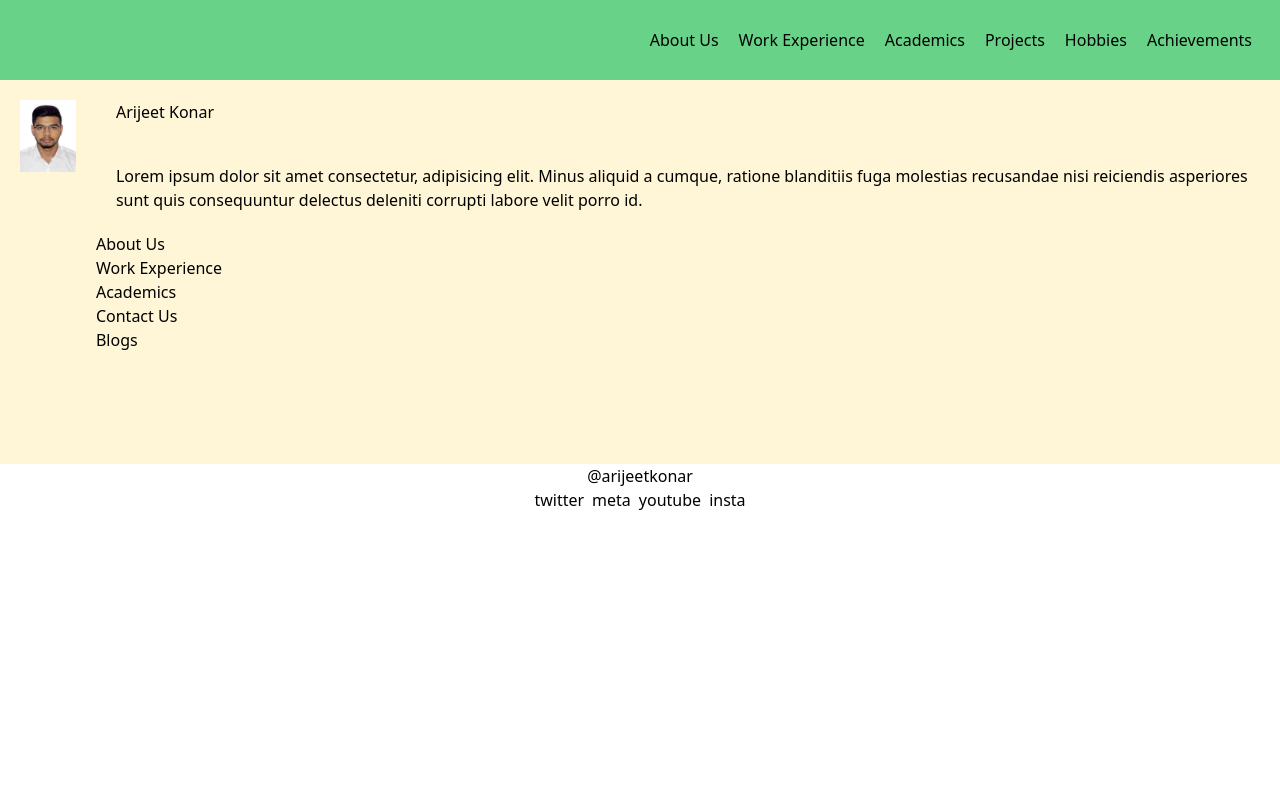
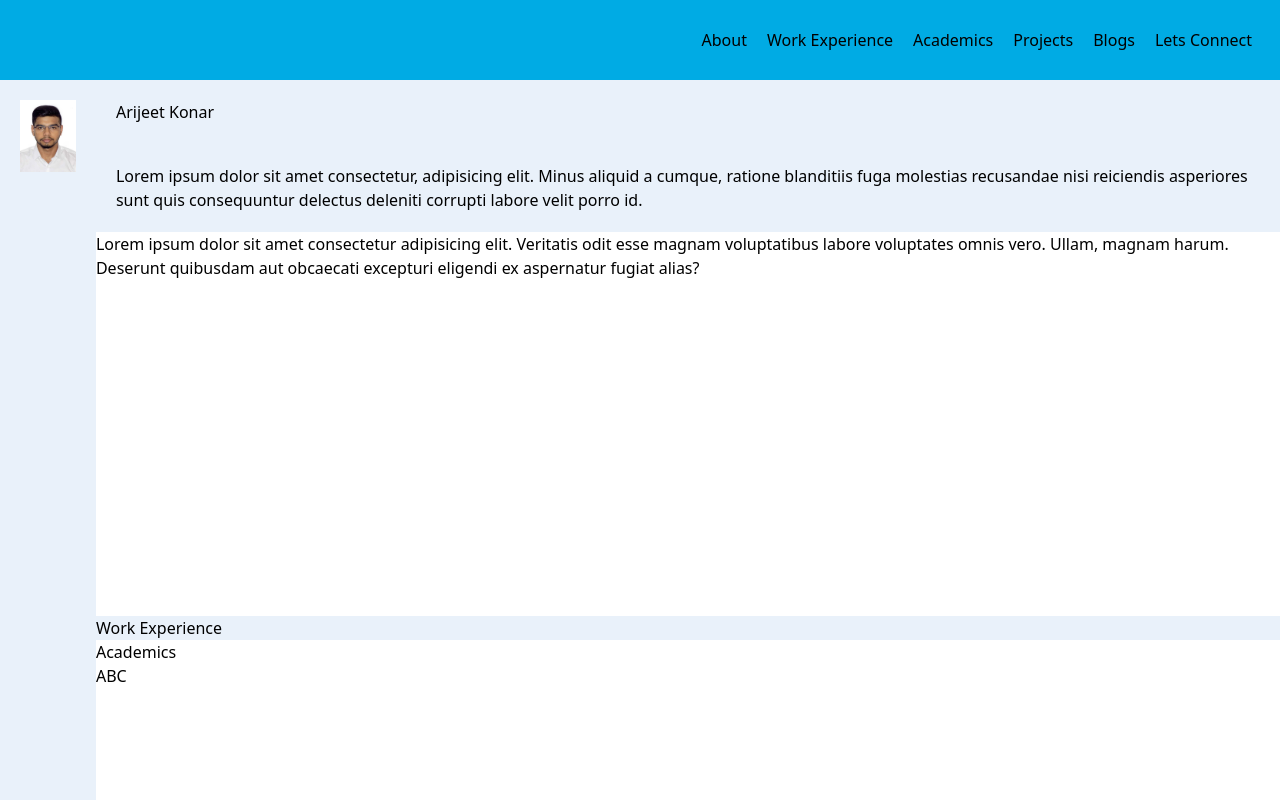
Before and after one commit to akonar-dev/portfolio, a React (Vite) app: page / in a window 1280 px wide. Shown: the top 800 px of the page. Built offline with nearby package versions, Linux system fonts and the light colour scheme.

Commit message:
Updated Links

```diff
--- a/src/components/AboutMe.jsx
+++ b/src/components/AboutMe.jsx
@@ -1,7 +1,7 @@
 
 const AboutMe = () => {
     return (
-        <div>About Us</div>
+        <div id="about-me" className="bg-white h-96">Lorem ipsum dolor sit amet consectetur adipisicing elit. Veritatis odit esse magnam voluptatibus labore voluptates omnis vero. Ullam, magnam harum. Deserunt quibusdam aut obcaecati excepturi eligendi ex aspernatur fugiat alias?</div>
     )
 }
 
--- a/src/components/Academics.jsx
+++ b/src/components/Academics.jsx
@@ -1,6 +1,6 @@
 const Academics = () => {
     return (
-        <div>Academics</div>
+        <div className="bg-white">Academics</div>
     )
 }
 
--- a/src/components/Blogs.jsx
+++ b/src/components/Blogs.jsx
@@ -1,6 +1,6 @@
 const Blogs = () => {
     return (
-        <div>Blogs</div>
+        <div className="blogs">Blogs</div>
     )
 }
 
--- a/src/components/Body.jsx
+++ b/src/components/Body.jsx
@@ -3,10 +3,11 @@ import Academics from "./Academics";
 import WorkEx from "./WorkEx";
 import ContactMe from "./ContactMe";
 import Blogs from "./Blogs";
+import Projects from "./Projects";
 
 const Body = () => {
   return (
-    <div className="bg-body-color h-96 inline-flex">
+    <div className="bg-body-color h-auto inline-flex">
       <img className="h-28 p-5" src="../src/assets/DSCN4725 (1).jpg" alt="abc" />
       <div>
       <p className="p-5">Arijeet Konar</p>
@@ -14,8 +15,9 @@ const Body = () => {
       <AboutMe/>
       <WorkEx/>
       <Academics/>
+      <Projects/>
+      <Blogs/>
       <ContactMe/>
-      <Blogs/>
       </div>
     </div>
   );
--- a/src/components/ContactMe.jsx
+++ b/src/components/ContactMe.jsx
@@ -1,6 +1,6 @@
 const ContactMe = () => {
     return (
-        <div>Contact Us</div>
+        <div id="contact">Contact Us</div>
     )
 }
 
--- a/src/components/Header.jsx
+++ b/src/components/Header.jsx
@@ -4,12 +4,12 @@ const Header = () => {
   return (
     <div>
         <ul className="flex flex-1 flex-wrap justify-end space-x-5 bg-header p-7">
-            <li>About Us</li>
-            <li>Work Experience</li>
-            <li>Academics</li>
-            <li>Projects</li>
-            <li>Hobbies</li>
-            <li>Achievements</li>
+            <a href="#about-me">About</a>
+            <a href="#work-ex">Work Experience</a>
+            <a href="#academics">Academics</a>
+            <a href="#projects">Projects</a>
+            <a href="#blogs">Blogs</a>
+            <a href="#contact">Lets Connect</a>
         </ul>
     </div>
   )
--- /dev/null
+++ b/src/components/Projects.jsx
@@ -0,0 +1,11 @@
+const Projects = () => {
+    return (
+        <div id="projects"className="h-96 bg-white">
+            <div>
+            ABC
+            </div>
+        </div>
+    )
+}
+
+export default Projects
--- a/src/components/WorkEx.jsx
+++ b/src/components/WorkEx.jsx
@@ -1,6 +1,6 @@
 const WorkEx = () => {
     return (
-        <div>
+        <div id="work-ex">
             Work Experience
         </div>
     )
--- a/tailwind.config.js
+++ b/tailwind.config.js
@@ -5,8 +5,9 @@ export default {
   theme: {
     extend: {},
     colors: {
-      'header': '#68d388',
-      'body-color': '#fff5d7'
+      'header': '#00ABE4',
+      'body-color': '#E9F1FA',
+      'white':'#FFFFFFFF'
     }
   },
   plugins: [],
```
